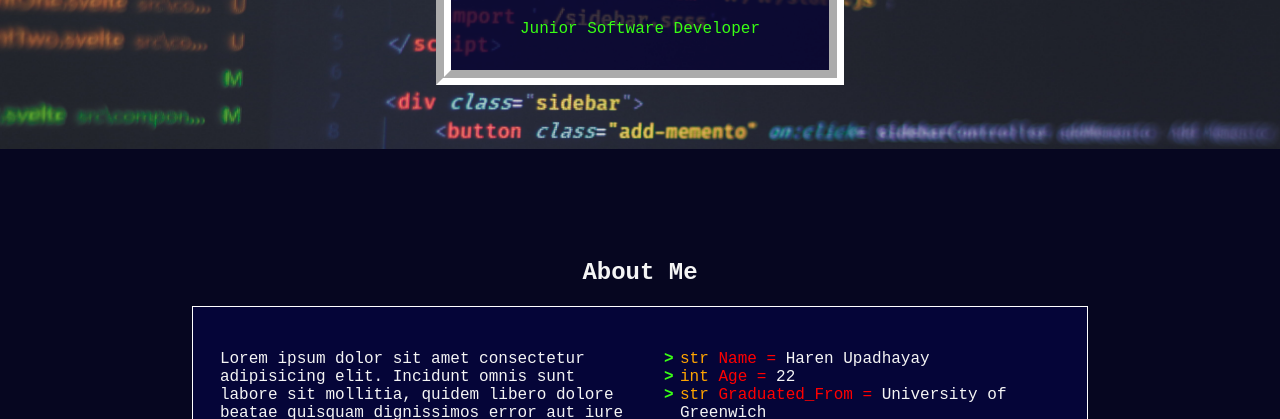
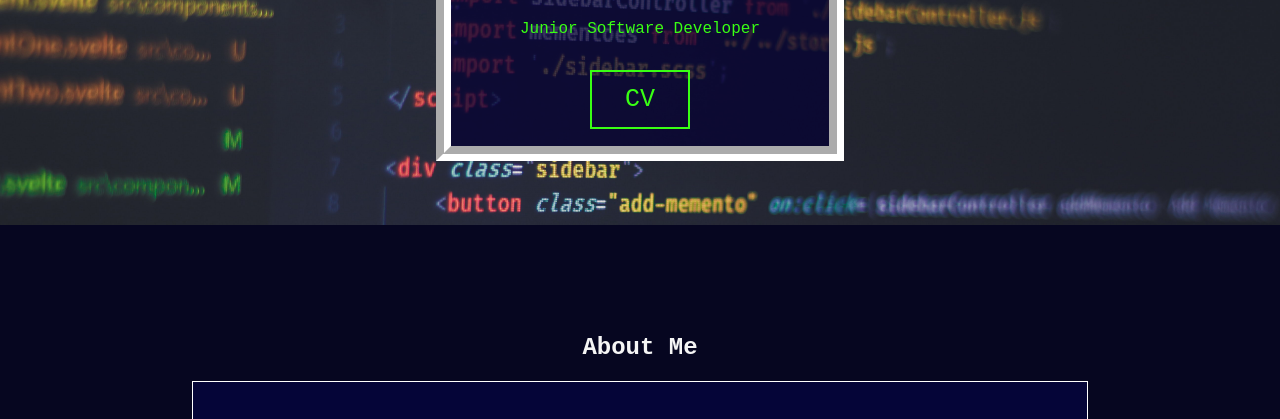
Before and after one commit to HarenU/HarenU.github.io, a website: page index.html in a window 1280 px wide. Shown: the part 314-733 px from the top of the page. Drawn offline with Linux system fonts and the light colour scheme.

Commit message:
Added Link to CV

```diff
--- a/CSS/Styles.css
+++ b/CSS/Styles.css
@@ -129,6 +129,16 @@ header a:hover:after {
     border: 15px white groove;
     padding: 0% 2%;
     text-align: center;
+}
+
+#IntroName button {
+    padding: 4% 10%;
+    font-size: 25px;
+    margin: 0% 0% 5% 0%;
+    background: transparent;
+    color: #39ff14;
+    border: 2px #39ff14 solid;
+    z-index: 2;
 }
 
 #NameContainer{
@@ -362,6 +372,8 @@ body {
     gap: 3%;
 }
 
+
+
 #language-container {
     justify-content: center;
     padding: 0px;
--- a/index.html
+++ b/index.html
@@ -31,7 +31,9 @@
                 <p id="MainName"> > Haren Upadhayay</p>
                 <p id="JobTitle"> Junior Software Developer</p>
             </div>
+            <a href="CV.pdf" target="_blank"><button>CV </button></a>
         </div>
+
     </div>
 
 
```
Also changed, not shown: 1 other file.
